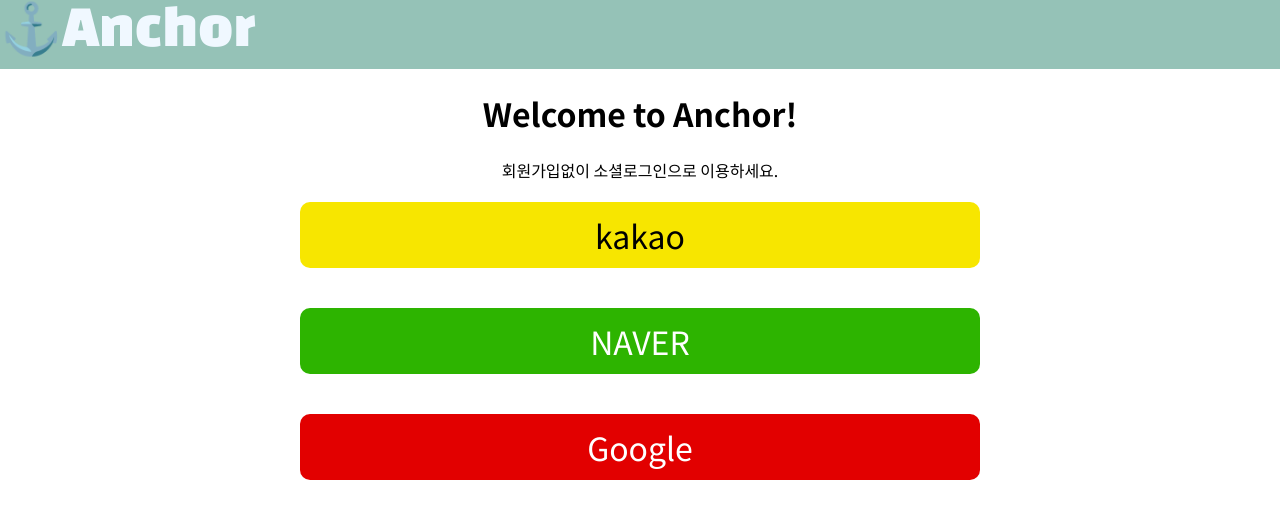
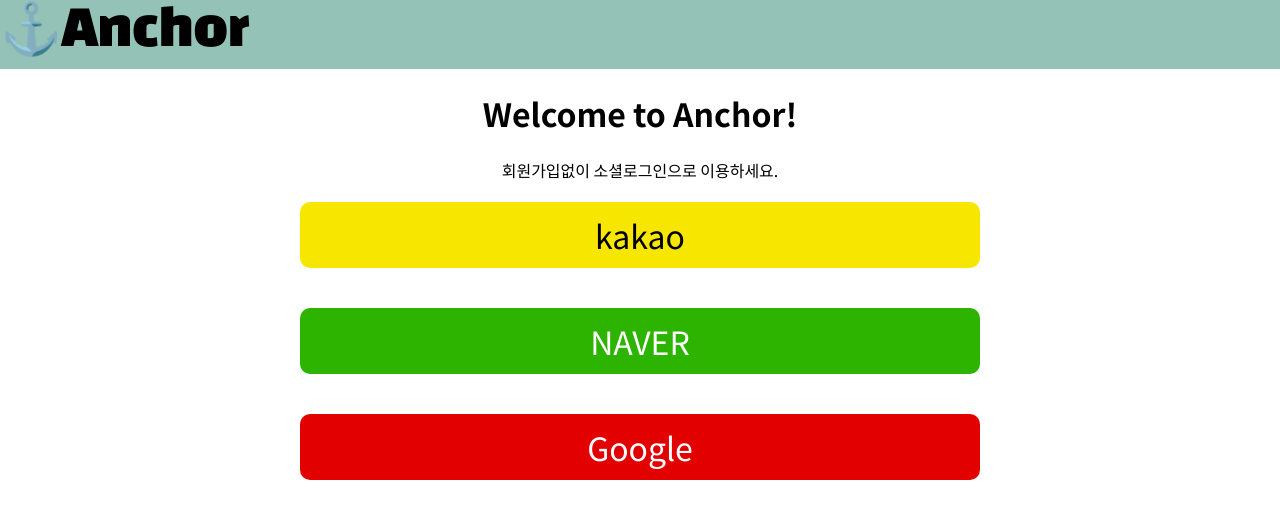
Before and after one commit to GoormAnchor/anchor-book-fe, a plain HTML site: page index.html in a window 1280 px wide. Drawn offline with Linux system fonts and the light colour scheme.

Commit message:
change color

```diff
--- a/css/book.css
+++ b/css/book.css
@@ -6,7 +6,8 @@
 header > a {
   font-size: 50px;
   font-family: "Black Han Sans", sans-serif;
-  color: aliceblue;
+  color: black;
+  letter-spacing: -1px;
   text-decoration-line: none;
 }
 body {
--- a/css/header.css
+++ b/css/header.css
@@ -6,7 +6,8 @@
 header > a {
   font-size: 50px;
   font-family: "Black Han Sans", sans-serif;
-  color: aliceblue;
+  color: black;
+  letter-spacing: -1px;
   text-decoration-line: none;
 }
 body {
```
